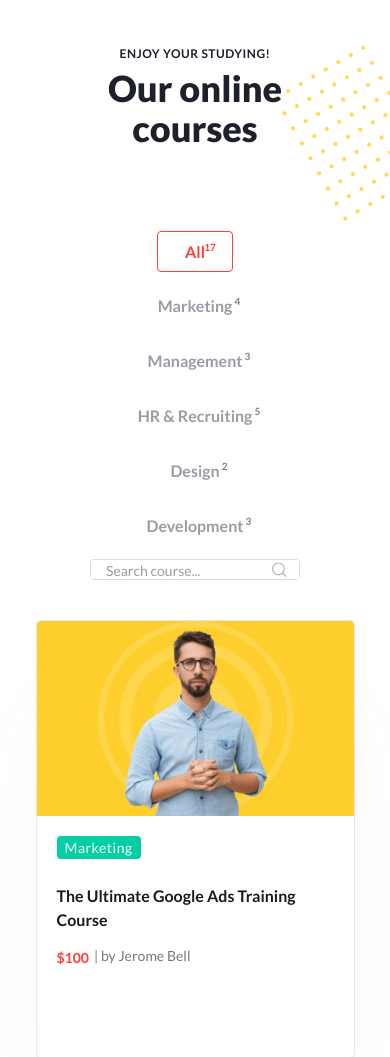
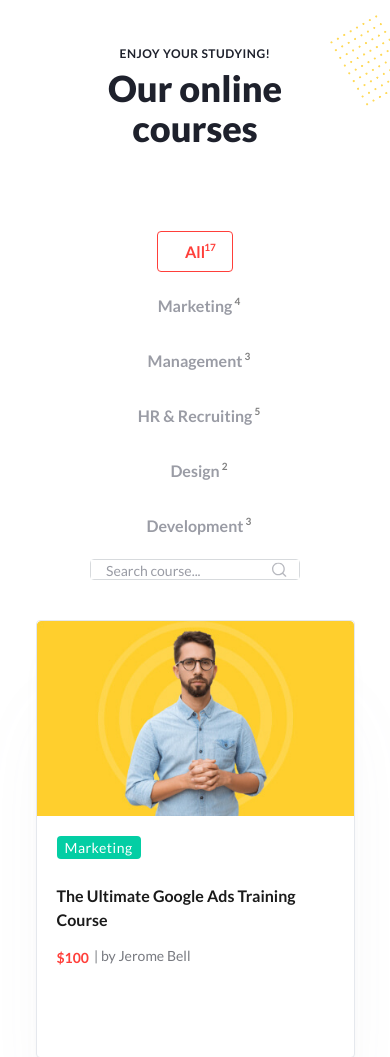
Before and after one commit to Yuliafire/online-courses, a website built with Vite: page src/index.html in a window 390 px wide. Shown: the top 1057 px of the page. Built offline with nearby package versions, Linux system fonts and the light colour scheme.

Commit message:
style: remove 2 bg images on mobile

```diff
--- a/src/scss/style.scss
+++ b/src/scss/style.scss
@@ -33,17 +33,23 @@ body {
   max-width: 1920px;
   margin: 0 auto;
   padding: 0 clamp(16px, 5vw, 40px);
-
-
-  background-image: url("/images/dots.png"),
-   url("../public/images/shapes.png"),
+  background-image: url("/images/dots.png"), url("../public/images/shapes.png"),
     url("../public/images/shapes-1.png");
   background-repeat: no-repeat;
-  background-position: right 45px,
-  55px 39%,
-  calc(100% - 75px) 64%;
+  background-position: right 45px, 55px 39%, calc(100% - 75px) 64%;
   background-size: auto;
 
+  @media (max-width: 768px) {
+    background-image: url("/images/dots.png");
+    background-position: right 25px;
+    background-size: 80px auto;
+  }
+
+  @media (max-width: 480px) {
+    background-image: url("/images/dots.png");
+    background-position: right 15px;
+    background-size: 60px auto;
+  }
 }
 
 .catalog {
```
